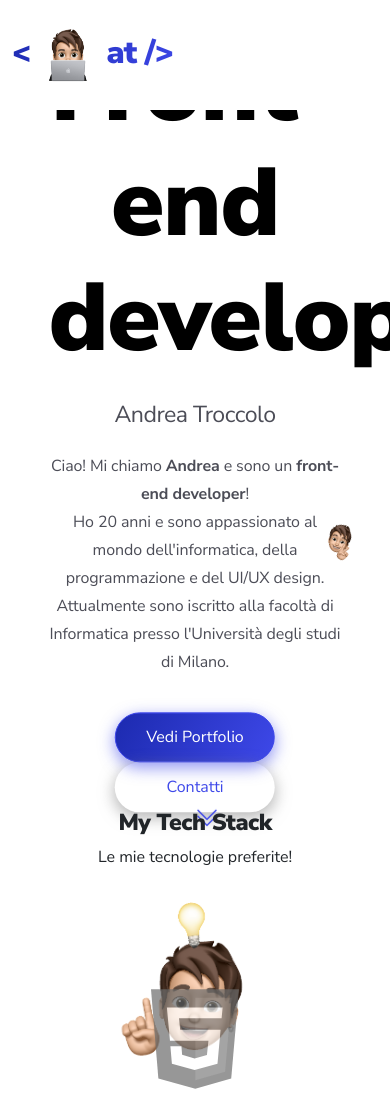
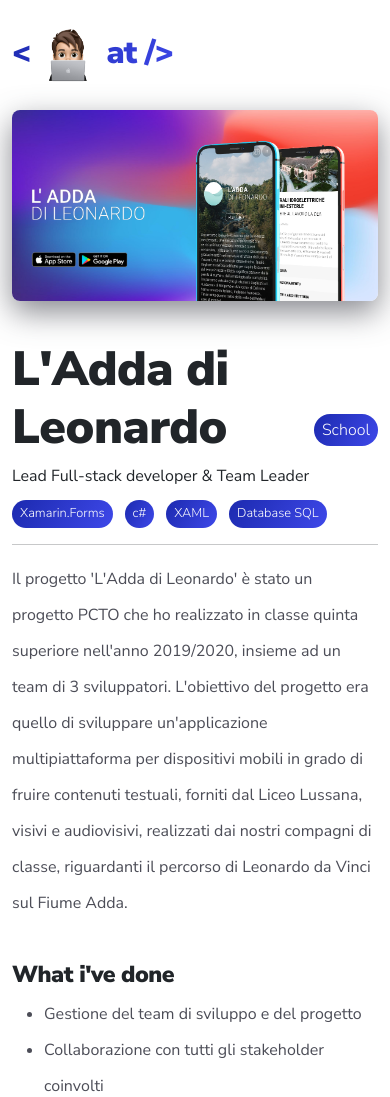
Before and after one commit to troccoloAndrea/portfolio, a React (Create React App) app in the folder portfolio/: page /portfolio/0 in a window 390 px wide. Shown: the top 1097 px of the page. Built offline with nearby package versions, Linux system fonts and the light colour scheme; data requests are answered from the project's data file.

Commit message:
Dev portfolio page

```diff
--- a/package.json
+++ b/package.json
@@ -1,5 +1,6 @@
 {
   "dependencies": {
-    "axios": "^0.27.2"
+    "axios": "^0.27.2",
+    "react-router-dom": "^6.3.0"
   }
 }
--- a/portfolio/package.json
+++ b/portfolio/package.json
@@ -11,6 +11,8 @@
     "@types/node": "^16.11.33",
     "@types/react": "^18.0.9",
     "@types/react-dom": "^18.0.3",
+    "@types/react-router-dom": "^5.3.3",
+    "axios": "^0.27.2",
     "bootstrap": "^5.1.3",
     "emailjs": "^4.0.0",
     "json-server": "^0.17.0",
@@ -18,6 +20,7 @@
     "react-dom": "^18.1.0",
     "react-hook-form": "^7.31.0",
     "react-icons": "^4.3.1",
+    "react-router-dom": "^6.3.0",
     "react-scripts": "5.0.1",
     "typescript": "^4.6.4",
     "web-vitals": "^2.1.4"
--- a/portfolio/src/App.tsx
+++ b/portfolio/src/App.tsx
@@ -1,20 +1,31 @@
 import React from 'react';
 import logo from './logo.svg';
+import { BrowserRouter as Router, Routes, Route, Link } from "react-router-dom";
+
+
 import Navbar from './shared/Navbar';
 import Footer from './shared/Footer';
 import Home from './pages/Home';
+import Portfolio from './pages/Portfolio';
+
+
 
 function App() {
   return (
+    <Router>
     <div className='app-wrapper'>
       <div className='app'>
         <Navbar />
-        <Home />
+        <Routes>
+            <Route path="/" element={<Home />} />
+            <Route path="/portfolio/:id" element={<Portfolio/>} />
+          </Routes>
+
         <Footer />
-
       </div>
 
     </div>
+    </Router>
   );
 }
 
--- a/portfolio/src/css/Shared.css
+++ b/portfolio/src/css/Shared.css
@@ -5,7 +5,7 @@
 .my-navbar-white {
     padding-top: 20px;
     padding-bottom: 20px;
-    background-color: #fff;
+    background-color: transparent;
 }
 
 .my-navbar-dark {
--- a/portfolio/src/css/index.css
+++ b/portfolio/src/css/index.css
@@ -213,6 +213,8 @@ section h3 {
   background-repeat: no-repeat;
   background-position: center;
   background-size: cover;
+  -webkit-box-shadow: 0px 11px 34px -10px rgba(76,77,87,0.67);
+  box-shadow: 0px 11px 34px -10px rgba(76,77,87,0.67);
 }
 
 .portfolio-single .title{
@@ -254,3 +256,92 @@ section h3 {
   background-color: rgba(0,0,0,0.50);
   cursor:pointer
 }
+
+.project-hero{
+  padding-top:110px;
+}
+.hero-image{
+  width: 100%;
+  margin-bottom:40px;
+  -webkit-box-shadow: 0px 11px 31px 0px rgba(76,77,87,0.67);
+box-shadow: 0px 11px 31px 0px rgba(76,77,87,0.67);
+border-radius: 8px;
+}
+.project-hero h1{
+  font-weight: 900;
+  letter-spacing: -0.5px;
+  font-size: 3rem;
+}
+.project p{
+  line-height: 36px;
+  color: #4c4d57;
+}
+
+.project .category{
+  float: right;
+  margin-top: -50px;
+  background-color: #3e48e9;
+  background-image: linear-gradient(300deg, #3e48e9 0%, #1c2aaf 100%);
+  border-color: #3e48e9;
+  color: #fff;
+  right: 8px;
+  top:8px;
+  font-size: 1rem;
+  font-weight: 300;
+  padding: 4px 8px 4px 8px;
+  border-radius: 25px;
+}
+
+.project h3{
+  font-weight: 900;
+  letter-spacing: -0.5px;
+}
+
+.project li{
+  line-height: 36px;
+  color: #4c4d57;
+}
+
+.technology{
+  background-color: #3e48e9;
+  background-image: linear-gradient(300deg, #3e48e9 0%, #1c2aaf 100%);
+  border-color: #3e48e9;
+  color: #fff;
+  right: 8px;
+  top:8px;
+  font-size: 0.8rem;
+  font-weight: 300;
+  padding: 4px 8px 4px 8px;
+  border-radius: 25px;
+  margin-right: 12px;
+  margin-top:12px;
+}
+
+.project h3{
+  margin-top:24px;
+}
+
+.link-box{
+  display: flex;
+  justify-content: center;
+  flex-direction: row;
+}
+
+.link-icon{
+    color: #4c4d57 !important;
+    font-size: 2rem;
+    transition: 0.3s all ease-in;
+    margin: 8px 12px 0px 12px;
+}
+.link-icon:hover{
+  color:#3e48e9 !important;
+}
+
+.project-back-nav{
+  width: 100%;
+  text-align: center;
+  margin-top:44px;
+}
+.btn .icon{
+  margin-right: 6px;
+}
--- a/portfolio/src/pages/Home.tsx
+++ b/portfolio/src/pages/Home.tsx
@@ -1,4 +1,4 @@
-import React from 'react'
+import React, { useEffect } from 'react'
 import { BsChevronDoubleDown } from 'react-icons/bs'
 import avatar1 from '../img/avatar/avatar1.PNG'
 import avatar2 from '../img/avatar/avatar2.PNG'
@@ -15,6 +15,7 @@ import typescriptlogo from '../img/skills/typescript.svg';
 import Social from '../shared/Social'
 import ContactForm from './components/ContactForm'
 import HomePortfolio from './components/HomePortfolio'
+import { goToTop } from './components/ScrollToTop'
 import Skill from './components/Skill';
 
 type Props = {}
--- /dev/null
+++ b/portfolio/src/pages/Portfolio.tsx
@@ -0,0 +1,85 @@
+import axios from 'axios'
+import React, { useEffect, useState } from 'react'
+import { Link, useNavigate, useParams } from 'react-router-dom'
+import { Project } from './components/HomePortfolio'
+import {AiFillEye} from 'react-icons/ai'
+import {FaAppStoreIos, FaGithub} from 'react-icons/fa'
+import {IoLogoGooglePlaystore} from 'react-icons/io5'
+import { BsChevronDoubleLeft } from 'react-icons/bs'
+
+type Props = {}
+
+const Portfolio = (props: Props) => {
+
+    const [project, setProject] = useState<Project>()
+    const { id } = useParams()
+    let navigate = useNavigate()
+
+    useEffect(() => {
+        id ? GetProject(id) : alert("error");
+    }, [])
+
+
+    const GetProject = async (id: string) => {
+        await axios.get<Project>(`http://localhost:3004/projects/${id}`)
+            .then(res => {
+                setProject(res.data)
+            })
+            .catch(err => alert(err))
+    }
+
+
+    return (
+        <>
+            {project ?
+                <div className="container project">
+                    <div className='project-hero'>
+                        <img src={require("../img/projetcs/" + project.img)} alt={project.title} className="img-fluid hero-image" />
+                        <h1>{project.title}</h1>
+                        <label>{project.role}</label>
+                        <label className='category'>{project.category}</label>
+                        <br />
+                        {project.tecnology.map(k => <label className='technology'>{k}</label>)}
+                        <hr />
+                    </div>
+                    <p>{project.description}</p>
+                    <div className="row">
+                        <div className="col-md-6">
+                            <h3>What i've done</h3>
+                            <ul>
+                                {project.activities.map(k => <li>{k}</li>)}
+                            </ul>
+                        </div>
+                        <div className="col-md-6">
+                            {project.partners.length > 0 ?
+                                <>
+                                    <h3>Project partners</h3>
+                                    {project.partners.map(k => <li>{k}</li>)}
+                                </>
+                                : <></>}
+                        </div>
+                    </div>
+                    <h3 className='text-center'>Project links</h3>
+                    <div className='link-box'>
+                        {project.demo != "" ? <a href={project.demo} target="_blank" className="link-icon"><AiFillEye /></a> : <></>}
+                        {project.github != "" ? <a href={project.github} target="_blank" className="link-icon"><FaGithub/></a> : <></>}
+                        {project.playstore != "" ? <a href={project.playstore} target="_blank" className="link-icon"><IoLogoGooglePlaystore/></a> : <></>}
+                        {project.applestore != "" ? <a href={project.applestore} target="_blank" className="link-icon"><FaAppStoreIos/></a> : <></>}
+                    </div>
+                    <div className='project-back-nav'>
+                        <Link to="/" className='btn btn-fill'><BsChevronDoubleLeft className='icon'/> Back to home</Link>
+                    </div>
+
+
+
+
+                </div>
+
+
+
+                : <p>loading..</p>}
+        </>
+    )
+}
+
+export default Portfolio
--- a/portfolio/src/pages/components/HomePortfolioSingle.tsx
+++ b/portfolio/src/pages/components/HomePortfolioSingle.tsx
@@ -1,6 +1,7 @@
 import React from 'react'
 import { Project } from './HomePortfolio'
 import bg from '../../img/index.css.png'
+import {Link} from 'react-router-dom'
 
 type Props = {
     project: Project
@@ -10,13 +11,14 @@ const HomePortfolioSingle = ({ project }: Props) => {
     const img = require("../../img/projetcs/" + project.img);
 
     return (
-        <div className='portfolio-single' style={{ backgroundImage: `url(${img})` }}>
-            <div className="inner">
-                <p className='title'>{project.title}</p>
-                <label className='category'>{project.category}</label>
+        <Link to={`/portfolio/${project.id}`}>
+            <div className='portfolio-single' style={{ backgroundImage: `url(${img})` }}>
+                <div className="inner">
+                    <p className='title'>{project.title}</p>
+                    <label className='category'>{project.category}</label>
+                </div>
             </div>
-
-        </div>
+        </Link>
     )
 }
 
--- a/portfolio/src/pages/components/ScrollToTop.tsx
+++ b/portfolio/src/pages/components/ScrollToTop.tsx
@@ -2,6 +2,13 @@ import React, { useState, useEffect } from 'react';
 import { BsChevronDoubleUp } from 'react-icons/bs'
 
 type Props = {}
+
+export const goToTop = () => {
+    window.scrollTo({
+        top: 0,
+        behavior: 'smooth',
+    });
+};
 
 const ScrollToTop = (props: Props) => {
     const [showTopBtn, setShowTopBtn] = useState(false);
@@ -17,14 +24,6 @@ const ScrollToTop = (props: Props) => {
         });
     }, []);
 
-
-    const goToTop = () => {
-        window.scrollTo({
-            top: 0,
-            behavior: 'smooth',
-        });
-    };
-
     return (
         <>
             <div className="top-to-btm">
--- a/portfolio/src/shared/Footer.tsx
+++ b/portfolio/src/shared/Footer.tsx
@@ -12,10 +12,10 @@ function Footer({}: Props) {
       <hr/>
       <div className='footer-menu'>
         <ul>
-          <li><a href="#home">Home</a></li>
-          <li><a href="#skills">skills</a></li>
-          <li><a href="#portfolio">portfolio</a></li>
-          <li><a href="#contact">contacts</a></li>
+          <li><a href="/#home">Home</a></li>
+          <li><a href="/#skills">skills</a></li>
+          <li><a href="/#portfolio">portfolio</a></li>
+          <li><a href="/#contact">contacts</a></li>
         </ul>
         <Social/>
       </div>
--- a/portfolio/src/shared/Navbar.tsx
+++ b/portfolio/src/shared/Navbar.tsx
@@ -28,16 +28,16 @@ function Navbar({ }: Props) {
                 <div className="collapse navbar-collapse" id="navbarNav">
                     <ul className="navbar-nav ms-auto">
                         <li className="nav-item">
-                            <a className={scroll ? "nav-link nl-d" : "nav-link nl-w"} aria-current="page" href="#home">Home</a>
+                            <a className={scroll ? "nav-link nl-d" : "nav-link nl-w"} aria-current="page" href="/#home">Home</a>
                         </li>
                         <li className="nav-item">
-                            <a className={scroll ? "nav-link nl-d" : "nav-link nl-w"} href="#skills">Skills</a>
+                            <a className={scroll ? "nav-link nl-d" : "nav-link nl-w"} href="/#skills">Skills</a>
                         </li>
                         <li className="nav-item">
-                            <a className={scroll ? "nav-link nl-d" : "nav-link nl-w"} href="#portfolio">Portfolio</a>
+                            <a className={scroll ? "nav-link nl-d" : "nav-link nl-w"} href="/#portfolio">Portfolio</a>
                         </li>
                         <li className="nav-item">
-                            <a className={scroll ? "nav-link nl-d" : "nav-link nl-w"} href='#contact'>Contact</a>
+                            <a className={scroll ? "nav-link nl-d" : "nav-link nl-w"} href='/#contact'>Contact</a>
                         </li>
                     </ul>
                 </div>
```
Also changed, not shown: 2 other files (tests, documents, lock files or other folders).
